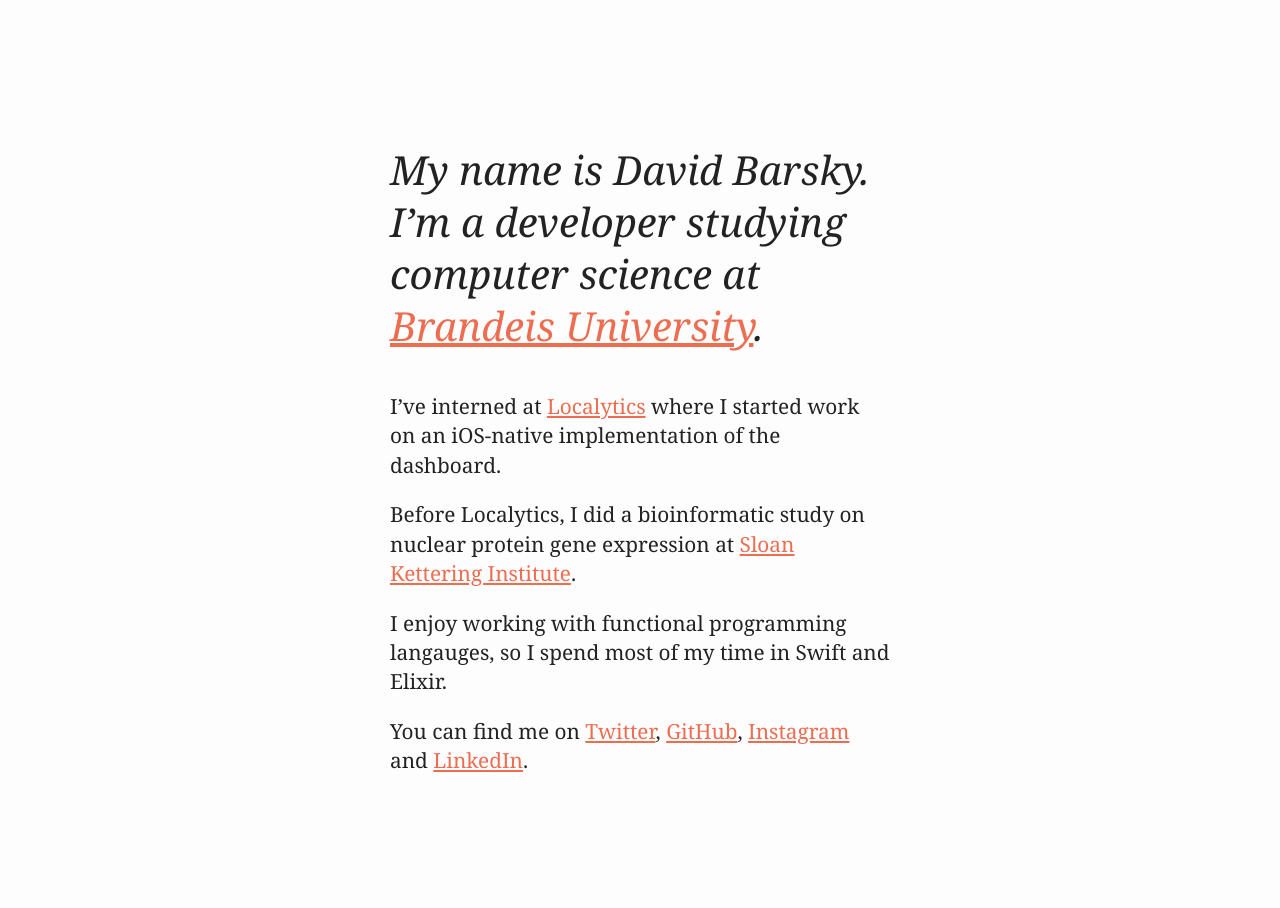
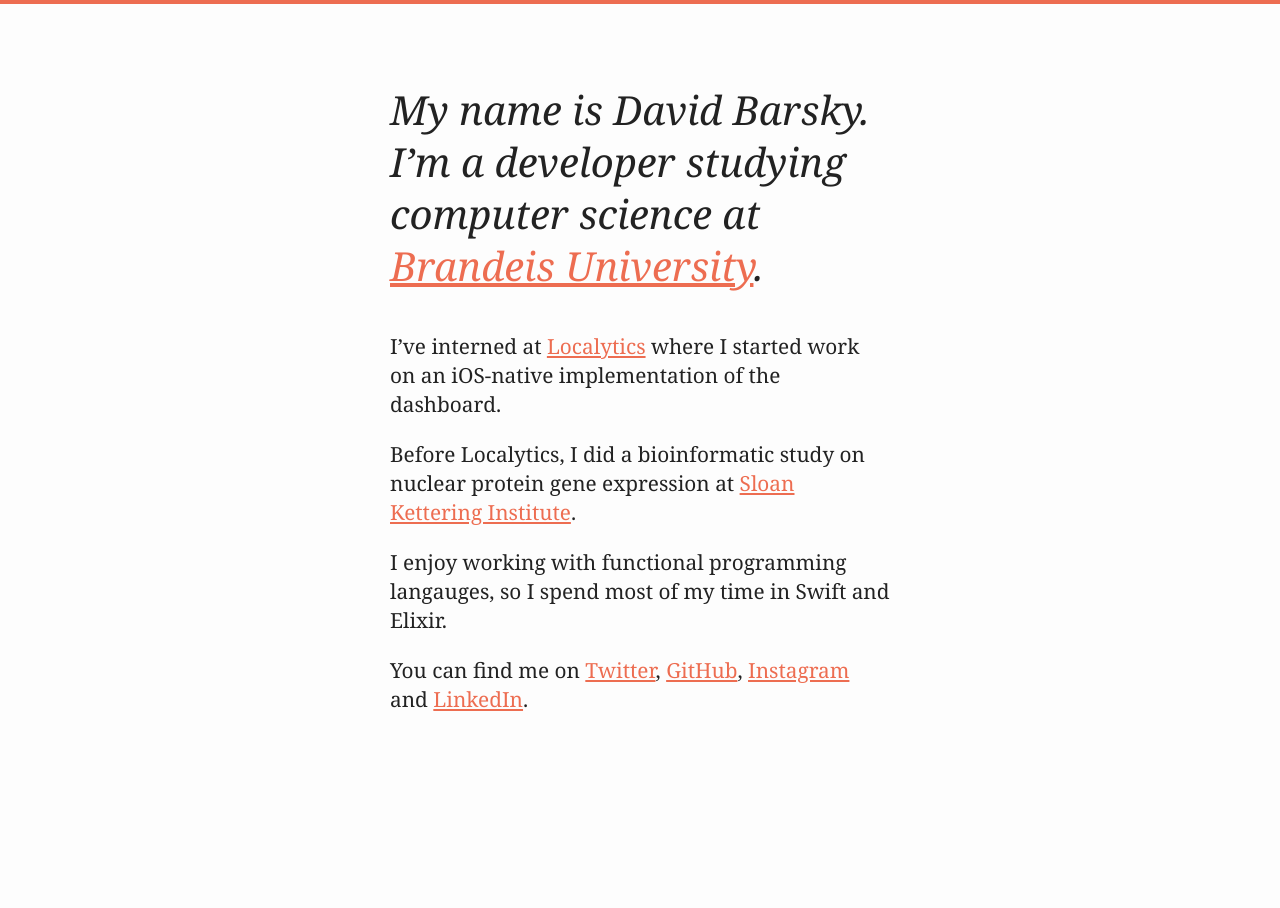
Before and after one commit to davidbarsky/davidbarsky.github.io, a Jekyll site: the page built from index.html, in a window 1280 px wide. Built offline with Jekyll 4.4.1, drawn with Linux system fonts in a browser that asks for light colours.

Commit message:
added top border

```diff
--- a/css/main.scss
+++ b/css/main.scss
@@ -11,8 +11,10 @@
 $text-color: rgb(34, 34, 34);
 $link-color: rgb(237, 109, 81);
 
-html, body {
+html {
   height: 100%;
+  border-top: solid 4px;
+  border-color: $link-color;
 }
 
 // base style
@@ -35,6 +37,7 @@
   padding: 2em;
   padding-bottom: 3em;
 }
+
 .primary {
   font-size: 2.5rem;
   line-height: 1.3;
@@ -51,7 +54,6 @@
   }
 }
 
-
 h1, p {
   margin: none;
   padding: none;
```
